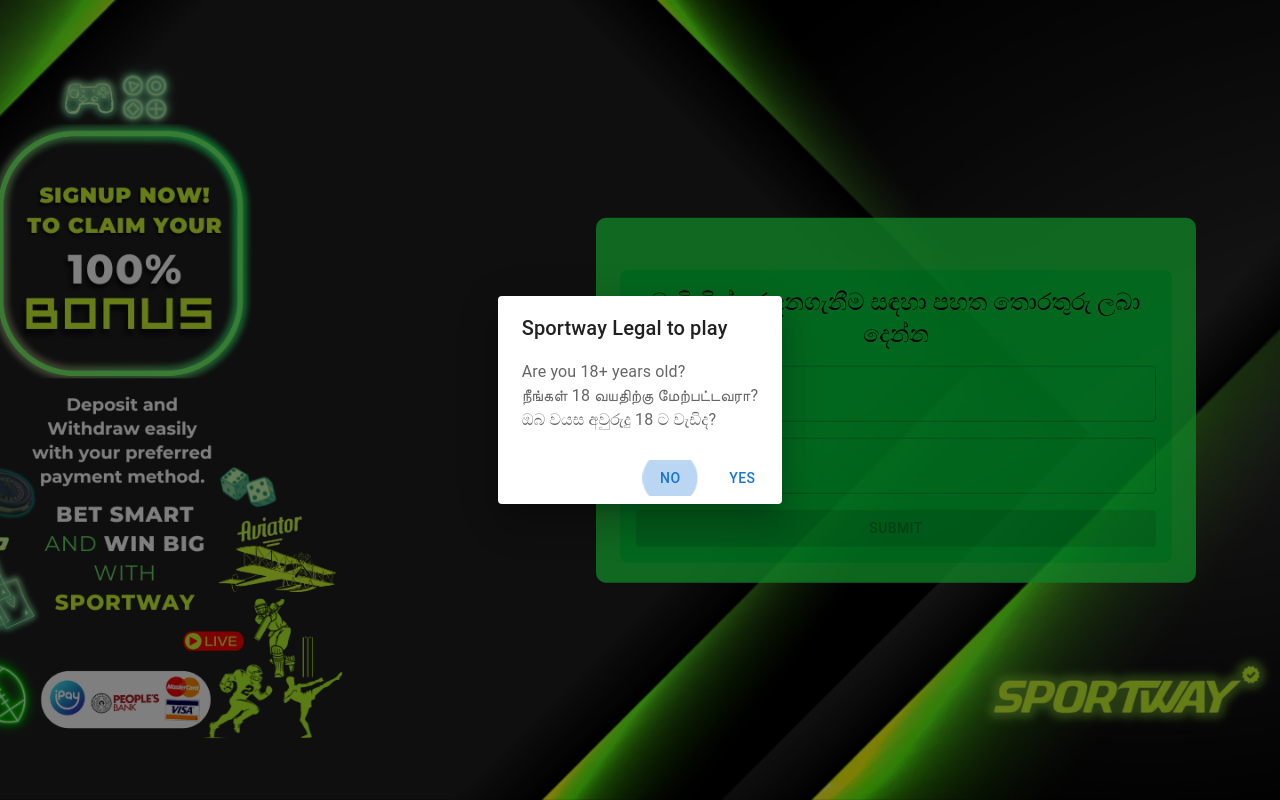
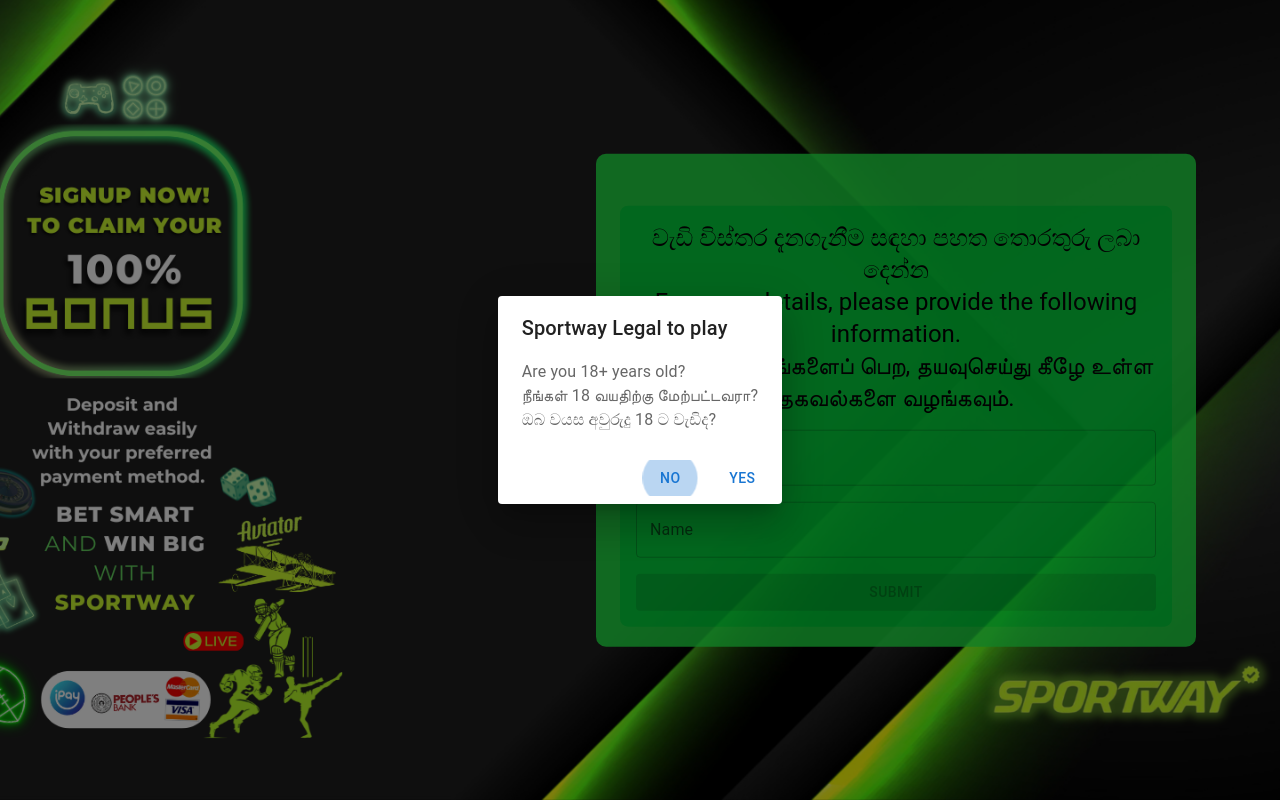
Before and after one commit to DigitalDevlop/sportway_widget, a React (Create React App) app: page / in a window 1280 px wide. Built offline with nearby package versions, Linux system fonts and the light colour scheme.

Commit message:
second commit

```diff
--- a/src/App.js
+++ b/src/App.js
@@ -97,6 +97,10 @@
       >
         <Typography variant="h5" textAlign="center">
           වැඩි විස්තර දැනගැනීම සඳහා පහත තොරතුරු ලබා දෙන්න
+          <br/>
+          For more details, please provide the following information.
+          <br/>
+          மேலும் விவரங்களைப் பெற, தயவுசெய்து கீழே உள்ள தகவல்களை வழங்கவும்.
         </Typography>
 
         <TextField
```
Also changed, not shown: 1 other file (tests, documents, lock files or other folders).
